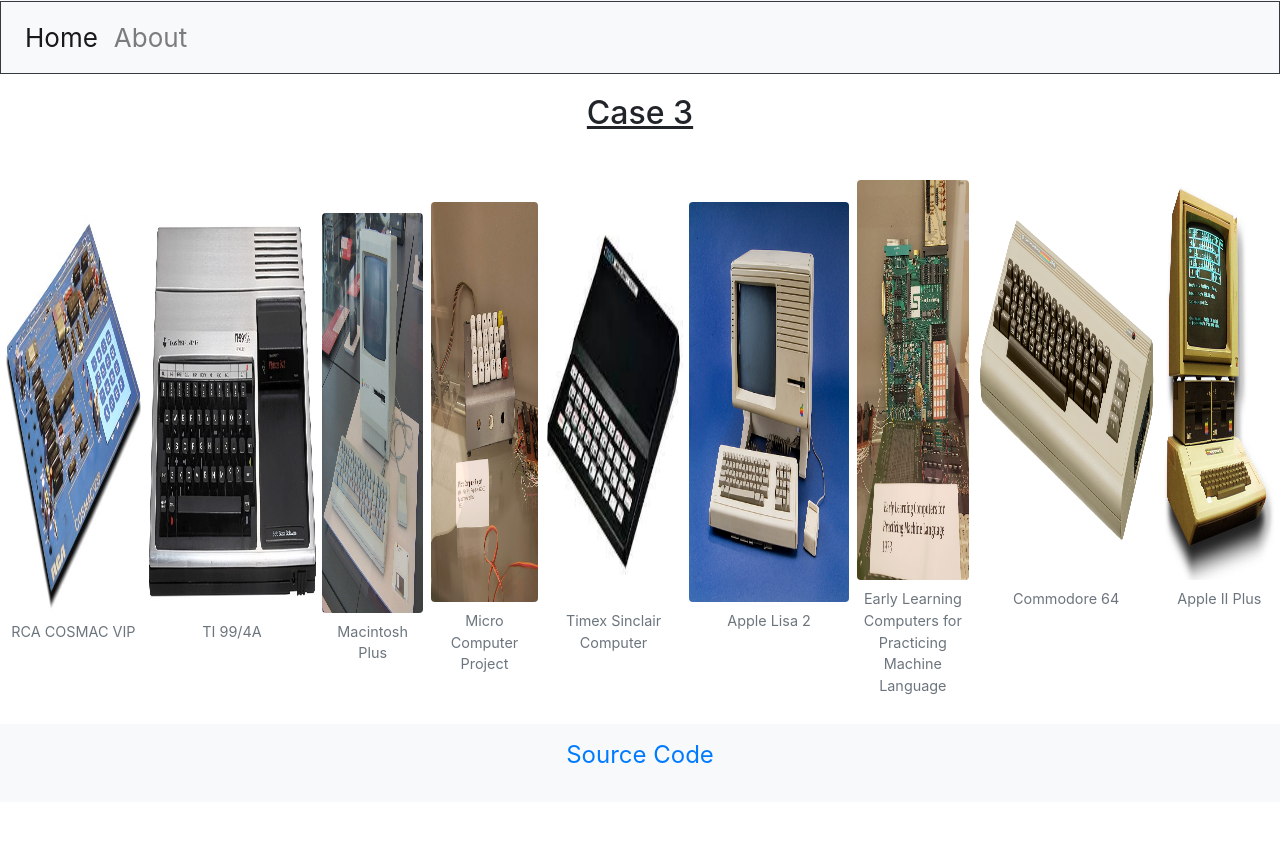
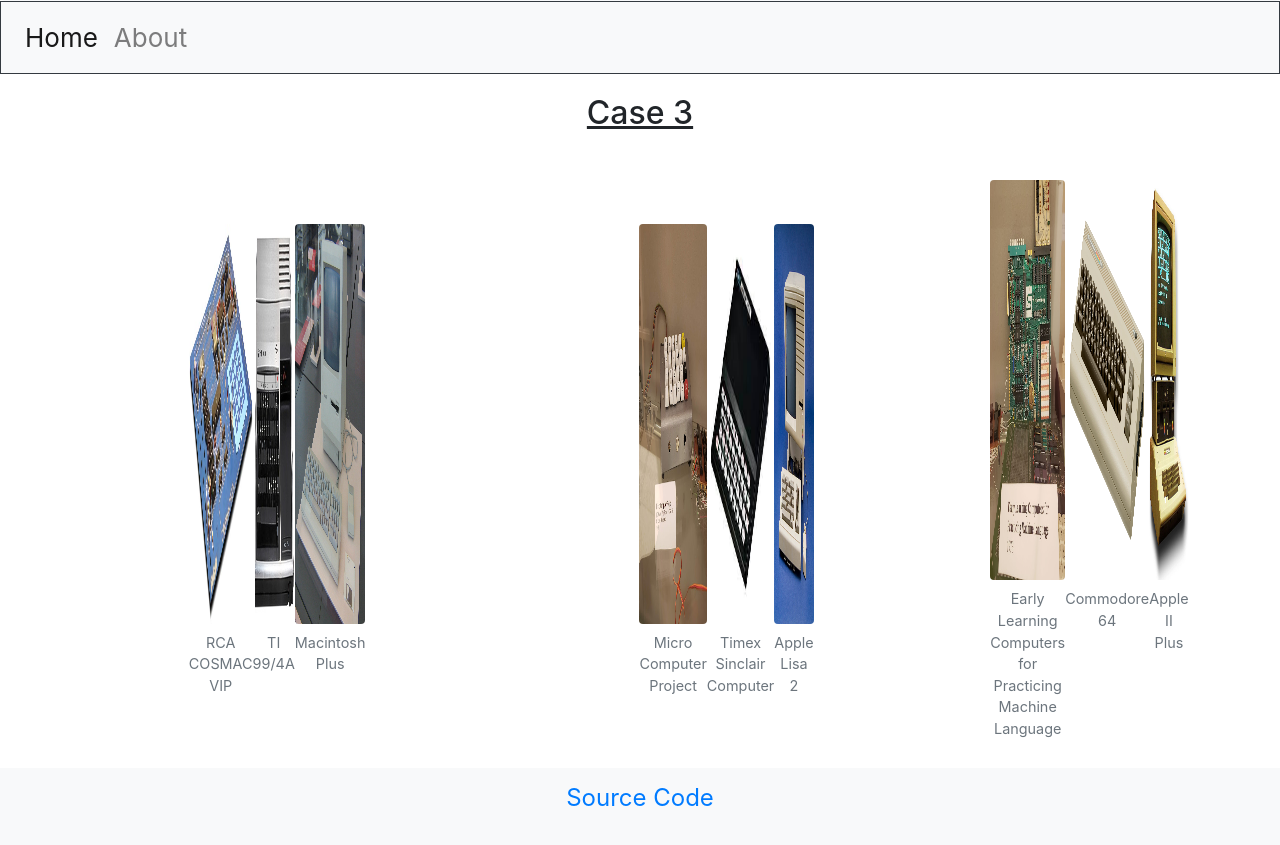
Before and after one commit to Jiminger/CSMuseum, a Flask app: page /case_3/ in a window 1280 px wide. Shown: the part 183-1028 px from the top of the page. Before the commit the page ends 946 px from the top, so only its background shows below. Run offline with Flask 2, Linux system fonts and the light colour scheme.

Commit message:
fix rows

```diff
--- a/templates/case_3.html
+++ b/templates/case_3.html
@@ -66,13 +66,14 @@
             </a>
             <a href="/case_3/item_7">
                 <figure class="figure">
-                    <img src="/static/images/items/Macintosh-Plus.jpg" class="figure-img img-fluid rounded"
+                    <img src="/static/images/items/Macintosh-Plus.JPG" class="figure-img img-fluid rounded"
                          alt="case_3 item_7 image">
                     <figcaption class="figure-caption text-center">Macintosh Plus</figcaption>
                 </figure>
             </a>
         </div>
-
+    </div>
+    <div class="row">
         <div class="column d-flex justify-content-center">
             <a href="/case_3/item_2">
                 <figure class="figure">
@@ -95,9 +96,9 @@
                     <figcaption class="figure-caption text-center">Apple Lisa 2</figcaption>
                 </figure>
             </a>
-
         </div>
-
+    </div>
+    <div class="row">
         <div class="column d-flex justify-content-center">
             <a href="/case_3/item_3">
                 <figure class="figure">
```
